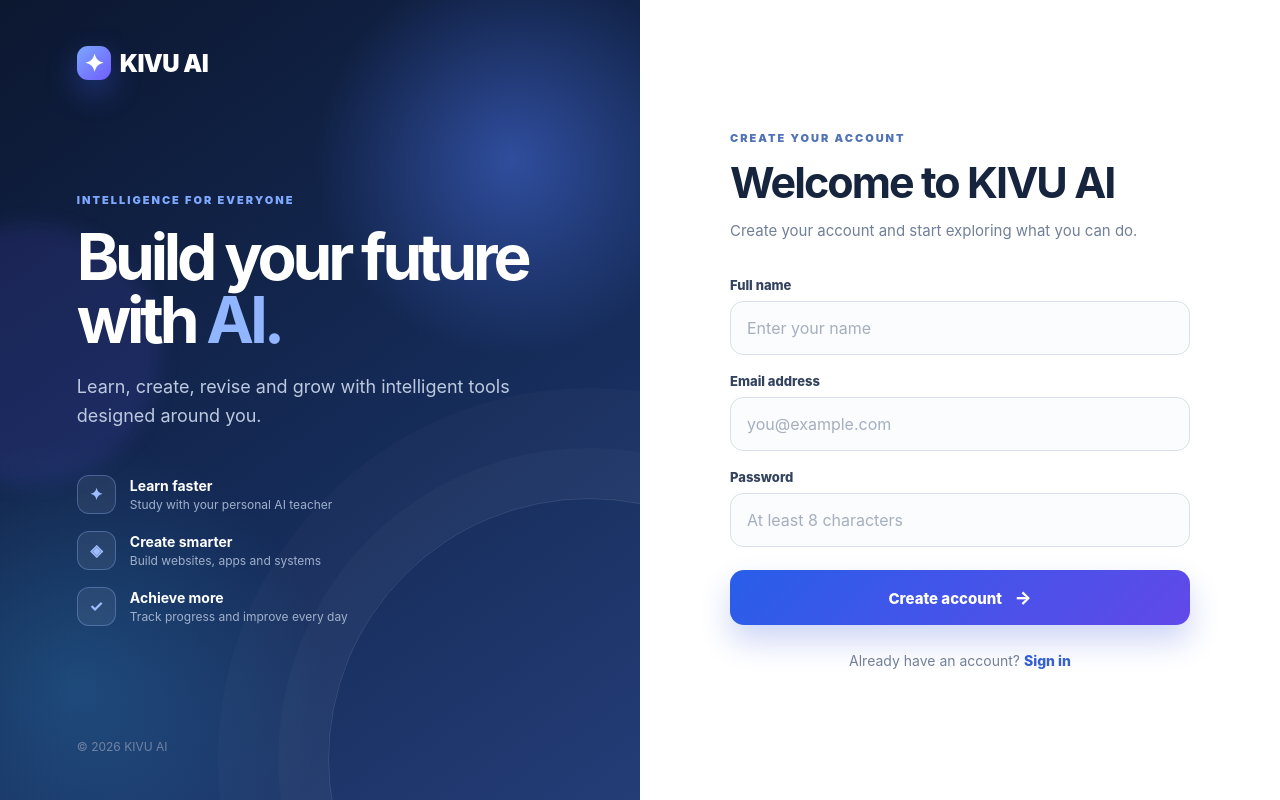
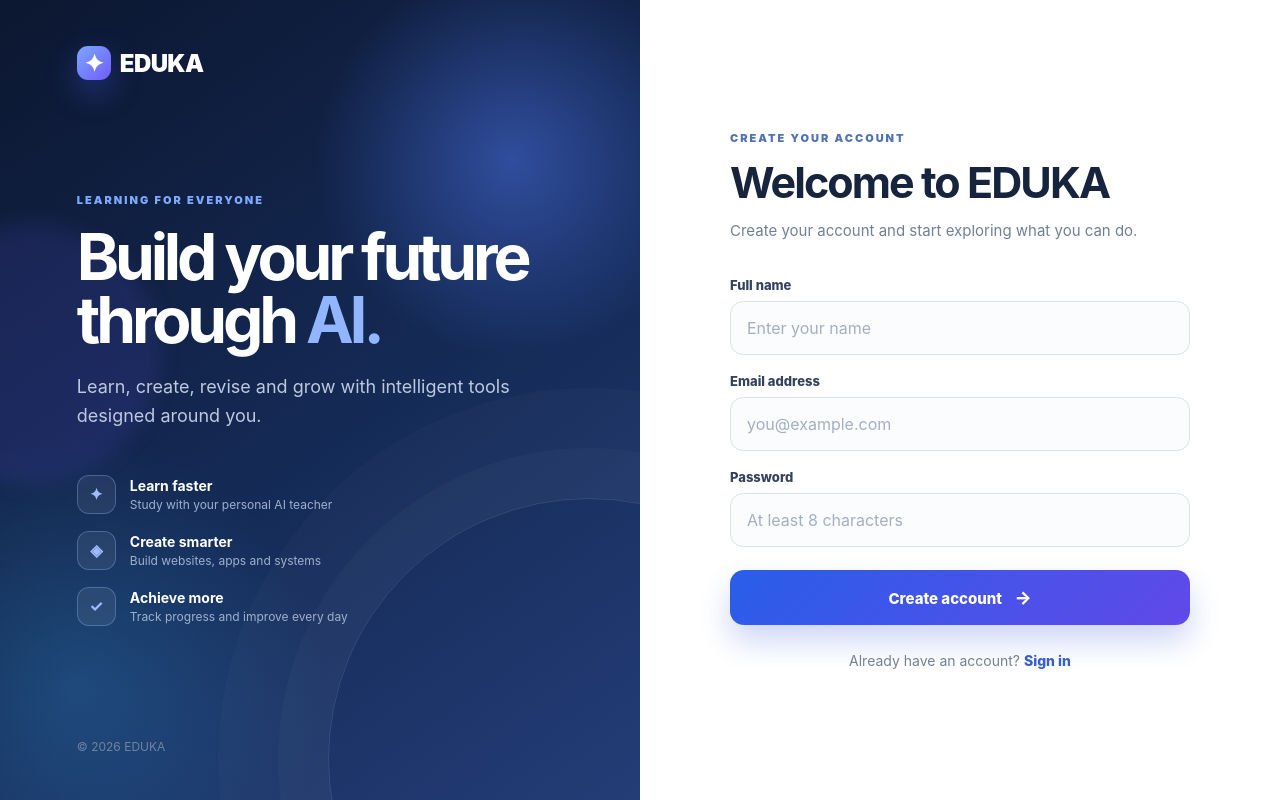
Before and after one commit to senid-221/kivu-ai, a Next.js app: page /signup in a window 1280 px wide. Built offline with nearby package versions, Linux system fonts and the light colour scheme.

Commit message:
Rebrand visible KIVU AI references to Eduka

```diff
--- a/src/app/signup/page.tsx
+++ b/src/app/signup/page.tsx
@@ -40,10 +40,10 @@ export default function SignUp() {
   return (
     <main className="kivuAuth">
       <section className="kivuAuthVisual">
-        <Link href="/" className="kivuLogo"><span>✦</span> KIVU AI</Link>
+        <Link href="/" className="kivuLogo"><span>✦</span> EDUKA</Link>
         <div className="kivuVisualCopy">
-          <span className="kivuEyebrow">INTELLIGENCE FOR EVERYONE</span>
-          <h2>Build your future with <em>AI.</em></h2>
+          <span className="kivuEyebrow">LEARNING FOR EVERYONE</span>
+          <h2>Build your future through <em>AI.</em></h2>
           <p>Learn, create, revise and grow with intelligent tools designed around you.</p>
           <div className="kivuFeatureList">
             <div><b>✦</b><span><strong>Learn faster</strong><small>Study with your personal AI teacher</small></span></div>
@@ -51,14 +51,14 @@ export default function SignUp() {
             <div><b>✓</b><span><strong>Achieve more</strong><small>Track progress and improve every day</small></span></div>
           </div>
         </div>
-        <p className="kivuCopyright">© 2026 KIVU AI</p>
+        <p className="kivuCopyright">© 2026 EDUKA</p>
       </section>
 
       <section className="kivuAuthPanel">
         <div className="kivuAuthInner">
-          <div className="kivuMobileLogo">✦ KIVU AI</div>
+          <div className="kivuMobileLogo">✦ EDUKA</div>
           <span className="kivuEyebrow">CREATE YOUR ACCOUNT</span>
-          <h1>Welcome to KIVU AI</h1>
+          <h1>Welcome to EDUKA</h1>
           <p className="kivuLead">Create your account and start exploring what you can do.</p>
 
           <form onSubmit={submit} className="kivuForm">
```
